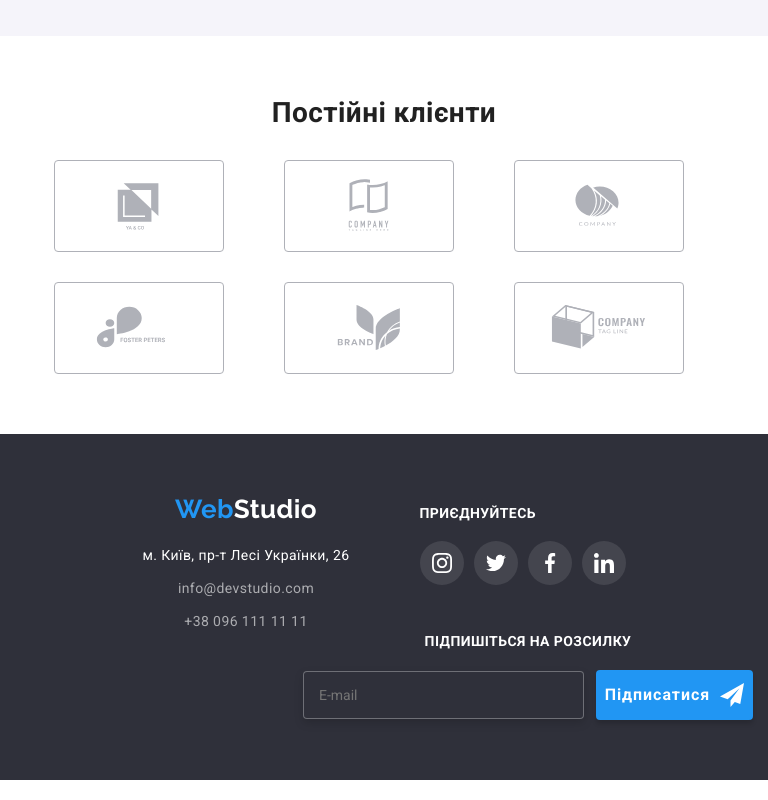
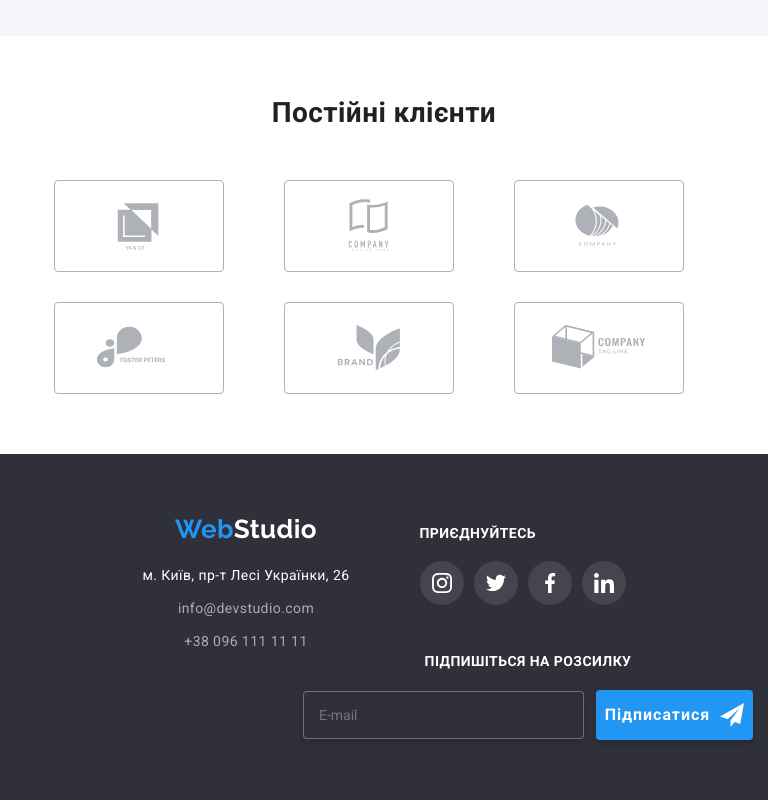
Before and after one commit to DN19791983/goit-markup-hw-08, a plain HTML site: page index.html in a window 768 px wide. Shown: the part 2520-3320 px from the top of the page. Drawn offline with nearby package versions, Linux system fonts and the light colour scheme.

Commit message:
coorectiontwo

```diff
--- a/sass/layout/_sectionfour.scss
+++ b/sass/layout/_sectionfour.scss
@@ -83,19 +83,17 @@
 }
 .clients-item {
     display: flex;
-    flex-wrap: wrap;
-    align-items: center;
     justify-content: center;
-    margin:0;
-    gap: 30px;
+    margin-top: 50px;
 
-    @media screen and (min-width: 768px) {
-    .clients-item {
-    display: flex;
-    justify-content: center;
-    margin-top: 50px;}
-}
-}
+
+    @media screen and (min-width: 480px) and (max-width: 1199px) {
+        display: flex;
+        flex-wrap: wrap;
+        align-items: center;
+        justify-content: center;
+        gap: 30px;}
+    }
 
 .clients-list {
     display: flex;
--- a/sass/layout/_sectionthree.scss
+++ b/sass/layout/_sectionthree.scss
@@ -3,7 +3,7 @@
     @media screen and (min-width: 1200px) {
         display: block;
         }
-}
+    }
 
 @media screen and (min-width: 480px) and (min-width: 768px) and (min-width: 1200px) {
 .sectionthreecont {
```
Also changed, not shown: css/main.css, css/main.min.css, 2 other files.
